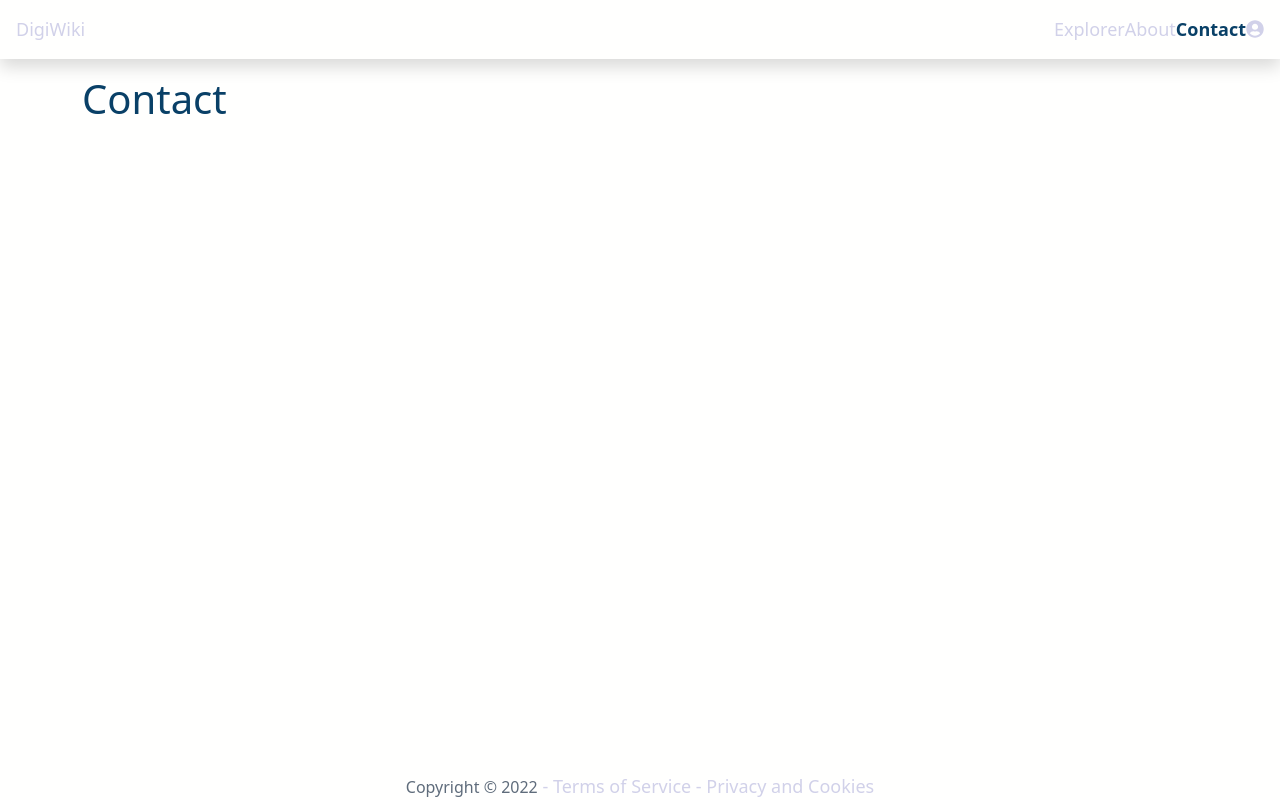
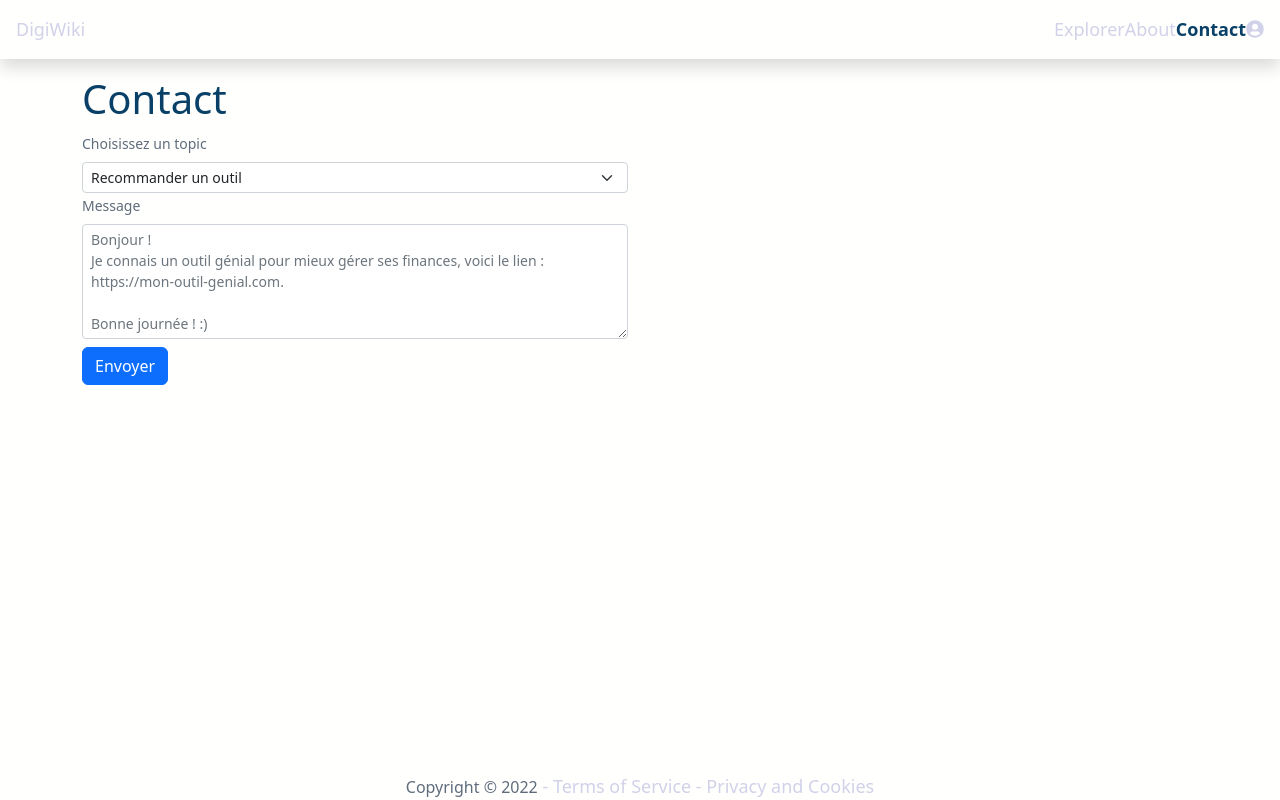
Before and after one commit to AlexisChup/digiwiki, a React (Create React App) app in the folder apps/front-react/: page /contact in a window 1280 px wide. Built offline with nearby package versions, Linux system fonts and the light colour scheme; the HTML template or start-up script is replaced by a standard one.

Commit message:
Contact component ok

```diff
--- a/apps/front-react/src/common/generic/contact/Contact.css
+++ b/apps/front-react/src/common/generic/contact/Contact.css
@@ -0,0 +1,9 @@
+.btn-submit-href a {
+  text-decoration: none;
+  color: white;
+}
+
+.btn-submit-href a:hover {
+  text-decoration: none;
+  color: white;
+}
--- a/apps/front-react/src/common/generic/contact/Contact.jsx
+++ b/apps/front-react/src/common/generic/contact/Contact.jsx
@@ -1,7 +1,22 @@
-import React, { Component } from "react";
+import React, { useState } from "react";
 import "./Contact.css";
+import { Form, Button } from "react-bootstrap";
 
 export default function Contact() {
+  const optionsSelect = [
+    "Recommander un outil",
+    "Suggestion diverse",
+    "Demande",
+    "Aide",
+    "Autre",
+  ];
+
+  const [topic, setTopic] = useState(optionsSelect[0]);
+  const [message, setMessage] = useState("");
+
+  const placeHolderInput =
+    "Bonjour ! \nJe connais un outil génial pour mieux gérer ses finances, voici le lien :\nhttps://mon-outil-genial.com.\n\nBonne journée ! :)";
+
   return (
     <div className="container ">
       <div className="row justify-content-center">
@@ -9,6 +24,53 @@ export default function Contact() {
           <h1>Contact</h1>
         </div>
       </div>
+      <div className="row">
+        <div className="col-6">
+          <Form>
+            <Form.Group className="">
+              <Form.Label className="small">Choisissez un topic</Form.Label>
+              <Form.Select
+                size="sm"
+                value={topic}
+                onChange={(event) => setTopic(event.target.value)}
+              >
+                {optionsSelect.map((opt, index) => (
+                  <option key={index}>{opt}</option>
+                ))}
+              </Form.Select>
+            </Form.Group>
+
+            <Form.Group controlId="formMessage">
+              <Form.Label className="small">Message</Form.Label>
+              <Form.Control
+                size="sm"
+                as="textarea"
+                rows="5"
+                placeholder={placeHolderInput}
+                value={message}
+                onChange={(e) => setMessage(e.target.value)}
+              />
+            </Form.Group>
+
+            <Button
+              variant="primary"
+              type="submit"
+              className="mt-2 btn-submit-href"
+            >
+              <a
+                href={
+                  "mailto:digiwiki.contact@gmail.com?subject=" +
+                  topic +
+                  "&body=" +
+                  message
+                }
+              >
+                Envoyer
+              </a>
+            </Button>
+          </Form>
+        </div>
+      </div>
     </div>
   );
 }
```
